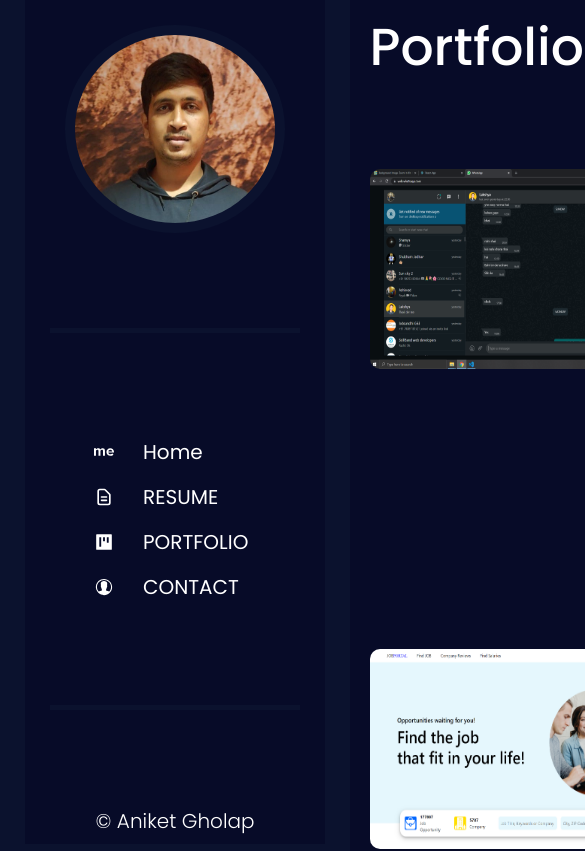
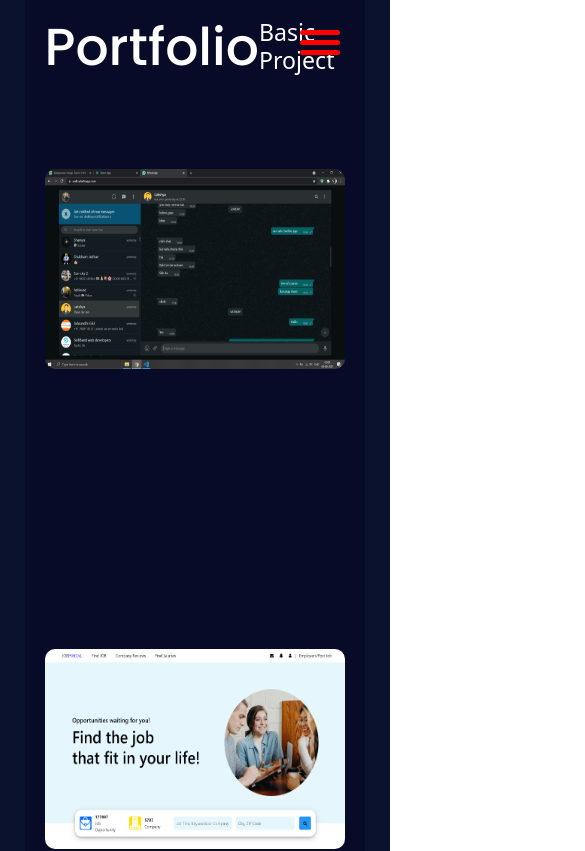
Before and after one commit to Aniket1108/Personal-Website, a React (Create React App) app: page /portfolio/projects in a window 390 px wide. Shown: the top 851 px of the page, 585 px wide, since content can reach past the window. Built offline with nearby package versions, Linux system fonts and the light colour scheme.

Commit message:
responsive sidebar

```diff
--- a/src/App.js
+++ b/src/App.js
@@ -1,3 +1,4 @@
+import React, {useState} from "react"
 import { BrowserRouter as Router, Route, Switch } from 'react-router-dom';
 import Sidebar from "./components/Sidebar/Sidebar"
 // import Navbar from './components/Navbar/Navbar';
@@ -9,10 +10,23 @@ import Resume from './components/Resume/Resume';
 
 
 function App() {
+
+
+  const [showSidebar, setShowSidebar] = useState(false)
+
+
   return (
     <Router>
       <div className="mainPage">
-        <Sidebar />
+        <button className="sidebar-toggle" onClick={() => setShowSidebar(!showSidebar)}>
+          <div className="toggle-bars"></div>
+          <div className="toggle-bars"></div>
+          <div className="toggle-bars"></div>
+        </button>
+
+        <Sidebar show={showSidebar}/>
+
+
         <Switch>
           <Route path="/" exact component={Home} />
           <Route path="/resume" component={Resume} />
--- a/src/app.scss
+++ b/src/app.scss
@@ -11,4 +11,34 @@
     // height: 100%;
     display: flex;
     background-color: #0B122E;
+
+
+    .sidebar-toggle{
+        display: none;
+        width: 40px;
+        height: 29px;
+
+        position: absolute;
+        right: 0;
+        margin-top: 25px;
+        margin-right: 50px;
+        background: transparent;
+        border: none;
+        outline: none;
+
+        .toggle-bars{
+            margin-top: 5px;
+            height: 5px;
+            width: 100%;
+            background-color: red;
+            border-radius: 3px;
+        }
+    }
+    @media only screen and (max-width:1200px) {
+        .sidebar-toggle{
+            display: block;
+        }
+    }
+
+
 }
--- a/src/components/Contact/contact.scss
+++ b/src/components/Contact/contact.scss
@@ -98,3 +98,10 @@
         }
     }
 }
+
+@media only screen and (max-width:1200px){
+    .ContactMe{
+        margin: 0 25px;
+        width: 100%;
+    }
+}
--- a/src/components/Home/home.scss
+++ b/src/components/Home/home.scss
@@ -105,3 +105,10 @@
         }
     }
 }
+
+@media only screen and (max-width:1200px){
+    #About{
+        margin: 0 25px;
+        width: 100%;
+    }
+}
--- a/src/components/Portfolio/ProjectPortfolio.js
+++ b/src/components/Portfolio/ProjectPortfolio.js
@@ -13,7 +13,7 @@ const ProjectPortfolio = () => {
                         <div className="cardsData">
                             <div className="image">{props.img}</div>
                             <div className="img-overlay">
-                                <a href={props.githublink} target="_blank" rel="noreferrer">{props.github == true ? <AiFillGithub /> : <></>}</a>
+                                <a href={props.githublink} target="_blank" rel="noreferrer">{props.github === true ? <AiFillGithub /> : <></>}</a>
                                 <div>
                                     <h3>{props.name}</h3>
                                     <p>{props.description}</p>
--- a/src/components/Portfolio/portfolio.scss
+++ b/src/components/Portfolio/portfolio.scss
@@ -114,3 +114,9 @@ body{
 
 
 }
+@media only screen and (max-width:1200px){
+    .Portfolio{
+        margin: 0 25px;
+        width: 100%;
+    }
+}
--- a/src/components/Resume/resume.scss
+++ b/src/components/Resume/resume.scss
@@ -2,7 +2,8 @@ $border: 2px solid;
 
 #Resume{
     margin-left: 350px;
-    height: 100%;
+    min-height: 100vh;
+    max-height: 1000%;
     width: 75%;
     background-color: #070B28;
     padding: 2% 5%;
@@ -77,3 +78,10 @@ $border: 2px solid;
 
 
 }
+
+@media only screen and (max-width:1200px){
+    #Resume{
+        margin: 0 25px;
+        width: 100%;
+    }
+}
--- a/src/components/Sidebar/Sidebar.js
+++ b/src/components/Sidebar/Sidebar.js
@@ -6,9 +6,9 @@ import aniket from "../../img/aniket.jpeg"
 import { SidebarLink } from './SidebarLink'
 import { Link } from 'react-router-dom'
 
-const Sidebar = (props) => {
+const Sidebar = ({show},  props) => {
     return (
-        <div className="sidebar" id="Sidebar">
+        <div className={show ? "sidebar active" : "sidebar"} id="Sidebar">
             <div> <img src={aniket} className="profileImg" alt="" width="220px" /> </div>
             <div className="seprator"></div>
             <div className="allLinks">
--- a/src/components/Sidebar/sidebar.scss
+++ b/src/components/Sidebar/sidebar.scss
@@ -5,11 +5,18 @@
     display: flex;
     flex-direction: column;
     background-color: #070B28;
-    width: 300px;
+
     height: 100vh;
     margin: 0PX 25px;
     justify-content: space-between;
     align-items: center;
+
+
+    width: 300px;
+
+    transition: all 01s;
+
+
 
 
     .profileImg{
@@ -64,3 +71,16 @@
         color: white;
     }
 }
+
+@media only screen and (max-width:1200px){
+    .sidebar{
+        position: absolute;
+        left: -100%;
+        width: 300px;
+        z-index: 99;
+
+    }
+    .active{
+        left: 0;
+    }
+}
```
